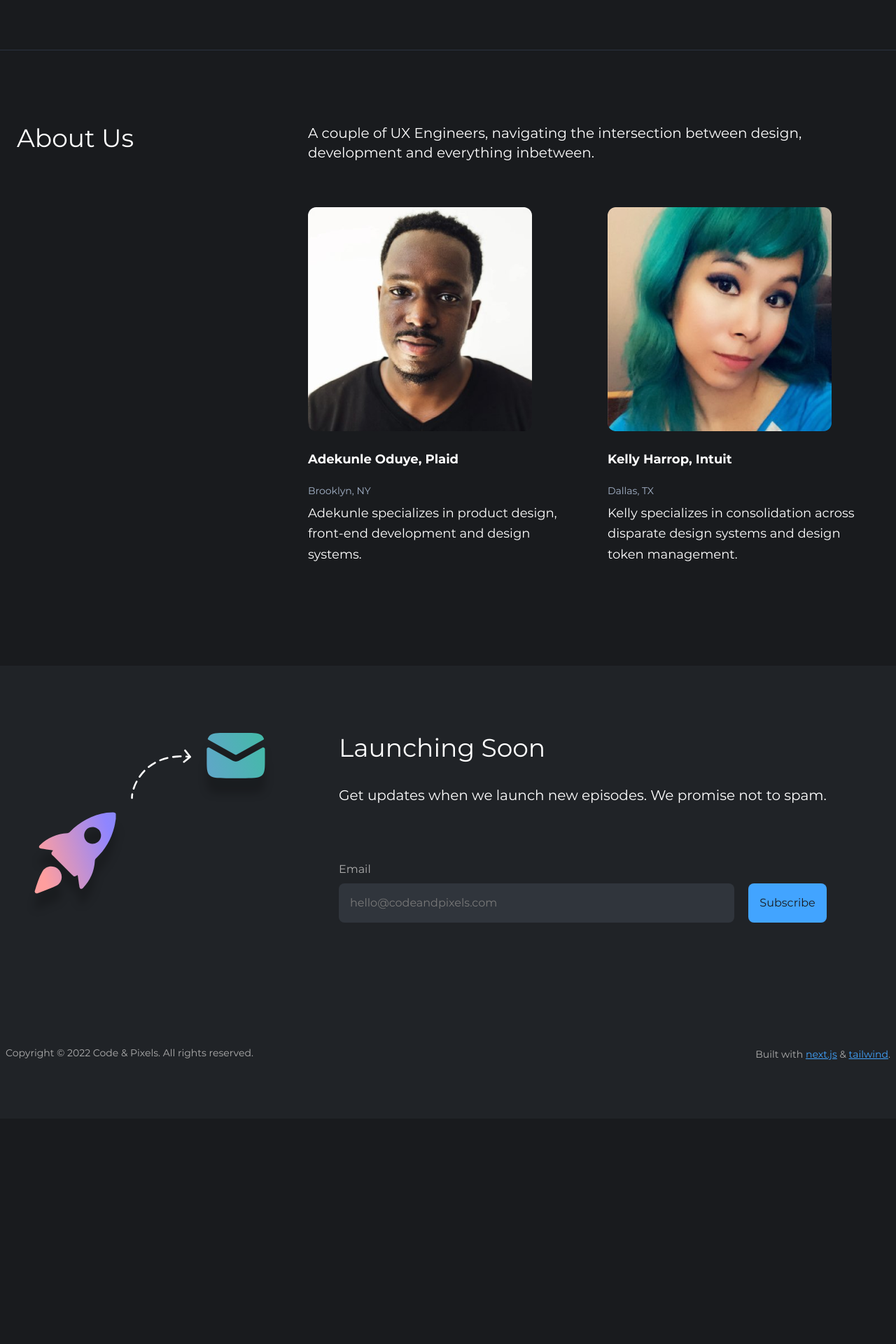
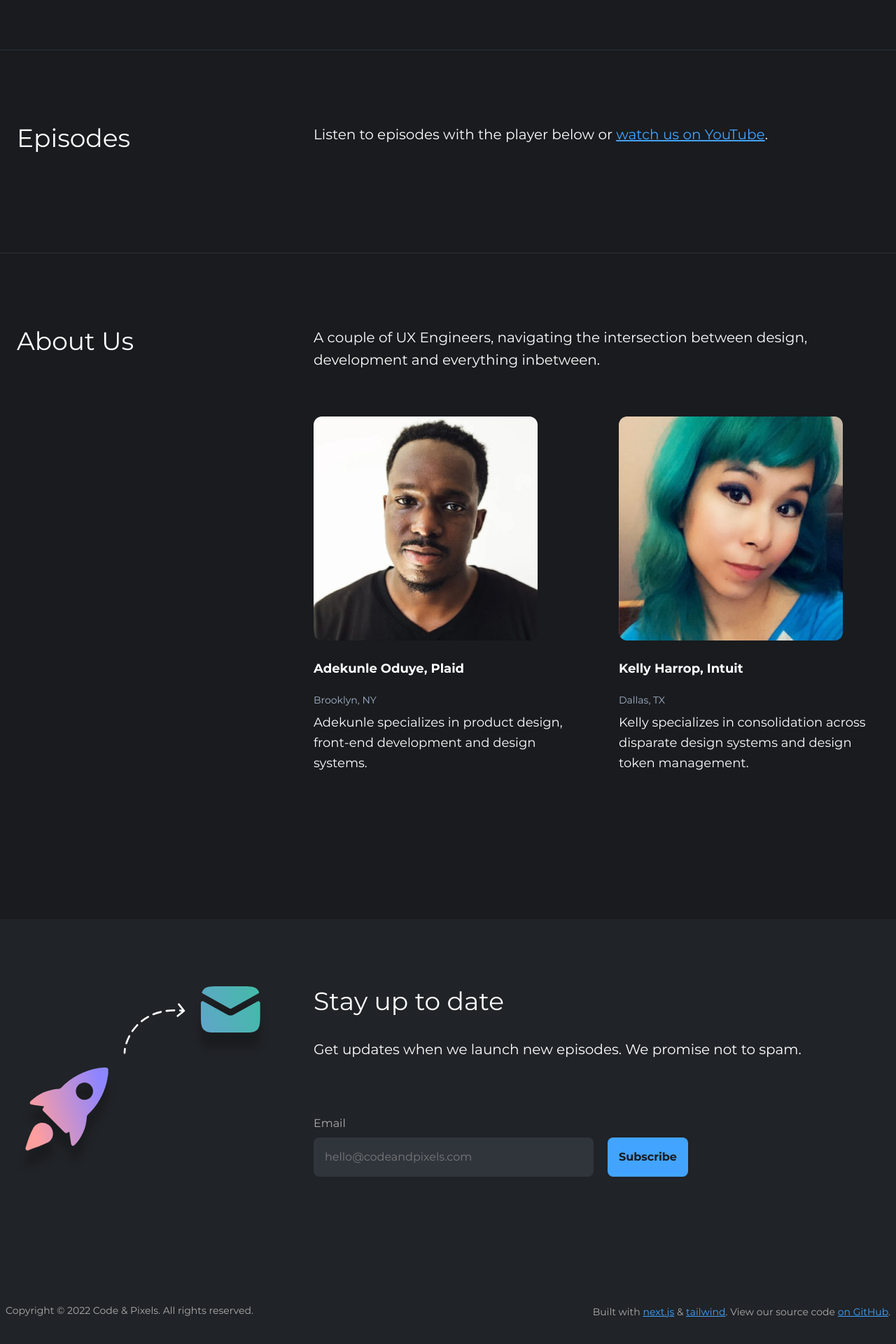
Before and after one commit to Code-And-Pixels-Podcast/website, a Next.js app: page / in a window 1280 px wide. Shown: the part 650-2570 px from the top of the page at 70% size. Before the commit the page ends 2248 px from the top, so only its background shows below. Built offline with nearby package versions, Linux system fonts and the light colour scheme.

Commit message:
adding episodes and cleaning up layout

```diff
--- a/src/pages/index.js
+++ b/src/pages/index.js
@@ -1,8 +1,7 @@
 import { useState } from "react";
 import Image from "next/image";
 
-import { GoMarkGithub } from "react-icons/go";
-import { AiOutlineTwitter } from "react-icons/ai";
+import { AiOutlineTwitter, AiFillYoutube } from "react-icons/ai";
 
 import Meta from "../components/Meta";
 
@@ -10,6 +9,8 @@ import HeaderImage from "/public/images/illustration-hero.svg";
 import SubscribeImage from "/public/images/illustration-subscribe.svg";
 
 import Hosts from "/public/_assets/data/hosts.json";
+
+import Script from "next/script";
 
 export default function Home() {
 	const [email, setEmail] = useState("");
@@ -42,25 +43,29 @@ export default function Home() {
 	}
 
 	return (
-		<div>
+		<>
+			{/* TODO: Update to use our podcast URL */}
+			<Script src="https://www.buzzsprout.com/231452.js?player=large&container_id=episodelist" />
 			<Meta />
 			<header className="pt-10 container mx-auto px-6">
 				<nav className="flex justify-between">
 					<Image width={157} height={58} src="/images/logo.svg" />
 					<ul className="social grid grid-flow-col gap-4">
 						<li className="hover:opacity-80 transition-opacity">
+							{/* TODO: Updaet with youtube link */}
 							<a
-								href="https://github.com/Code-And-Pixels-Podcast"
+								href="https://youtube.com/CodeandPixelsFM"
 								target={"_blank"}
 								rel="noreferrer noopener"
 								className="p-4 flex"
 							>
-								<GoMarkGithub
-									className="tc-base transition-colors"
-									size="1.6em"
+								<AiFillYoutube
+									className="tc-base w-8 transition-colors"
+									size="2em"
 								/>
 							</a>
 						</li>
+
 						<li className="hover:opacity-80 transition-opacity">
 							<a
 								href="https://twitter.com/CodeandPixelsFM"
@@ -91,6 +96,7 @@ export default function Home() {
 								href="https://twitter.com/adekunleoduye"
 								target={"_blank"}
 								rel="noreferrer noopener"
+								className="inline-block"
 							>
 								Adekunle Oduye
 							</a>{" "}
@@ -99,9 +105,10 @@ export default function Home() {
 								href="https://twitter.com/kellycodeschaos"
 								target={"_blank"}
 								rel="noreferrer noopener"
+								className="inline-block"
 							>
 								Kelly Harrop
-							</a>{" "}
+							</a>
 							.
 						</p>
 					</div>
@@ -112,18 +119,40 @@ export default function Home() {
 				<div className="container mx-auto py-10 md:px-0 my-16">
 					<hr className="border-t-gray-600" />
 				</div>
-				<section className="grid md:grid-cols-12 gap-4 container mx-auto pb-36 px-6 md:px-0'">
-					<div className="col-span-4">
+				<section className="grid md:grid-cols-3 container mx-auto px-6 gap-8  md:gap-10">
+					<div className="col-span-1">
+						<h2>Episodes</h2>
+					</div>
+					<div className="md:col-span-2">
+						<p className="leading-relaxed pb-12">
+							Listen to episodes with the player below or{" "}
+							{/* TODO: Update with Youtube channel link */}
+							<a href="#" target={"_blank"} rel="noreferrer noopener">
+								watch us on YouTube
+							</a>
+							.
+						</p>
+						<div id="episodelist" />
+					</div>
+				</section>
+				<div className="container mx-auto py-10 md:px-0 my-16">
+					<hr className="border-t-gray-600" />
+				</div>
+				<section className="grid md:grid-cols-3 gap-8 md:gap-10 container mx-auto pb-36 px-6 md:px-0'">
+					<div className="col-span-1">
 						<h2>About Us</h2>
 					</div>
-					<div className="col-span-8">
-						<p className="pb-16">
+					<div className="col-span-2">
+						<p className="pb-16 leading-relaxed">
 							A couple of UX Engineers, navigating the intersection between
 							design, development and everything inbetween.
 						</p>
-						<div className="grid md:grid-cols-2 gap-10">
+						<div className="grid md:grid-cols-2 gap-16">
 							{Hosts.map((host) => (
-								<article key={host.name.toLowerCase().replace(" ", "-")}>
+								<article
+									key={host.name.toLowerCase().replace(" ", "-")}
+									className="sm:mb-16"
+								>
 									<header>
 										<Image width={320} height={320} src={host.imgPath} />
 										<h3 className="font-sans-bold text-lg pt-5">
@@ -140,26 +169,28 @@ export default function Home() {
 					</div>
 				</section>
 				<section className="bg-gray-400">
-					<div className="container mx-auto flex flex-col md:flex-row py-12 md:py-24 gap-10 md:gap-20 px-6 md:px-0'">
-						<div>
-							<Image width={380} height={264} src={SubscribeImage} />
+					<div className="container md:grid md:grid-cols-3 px-6 mx-auto py-12 md:gap-10 py-10 md:py-24 md:px-0'">
+						<div className="col-span-1 flex justify-center mt-8 md:mt-0 mb-10 md:mb-0 md:mr-6 md:justify-start items-start md:w-auto">
+							<div className=" w-[250px] md:w-auto">
+								<Image layout="intrinsic" src={SubscribeImage} />
+							</div>
 						</div>
-						<div className="justify-self-end">
-							<h2>Launching Soon</h2>
+						<div className="col-span-2 text-center md:text-left">
+							<h2>Stay up to date</h2>
 							<p className="pt-8 text-xl mb-10">
 								Get updates when we launch new episodes. We promise not to spam.
 							</p>
 
 							<form
-								className="flex flex-col md:flex-row gap-5"
+								className="flex flex-col md:flex-row gap-5 text-left"
 								onSubmit={handleSubscribe}
 							>
-								<div className="flex flex-col pt-10 flex-1">
+								<div className="flex flex-col pt-10">
 									<label htmlFor="email" className="tc-darker">
 										Email
 									</label>
 									<input
-										className="mt-2 p-4 rounded-lg bg-gray-300 placeholder:text-gray-700"
+										className="mt-2 p-4 rounded-lg bg-gray-300 placeholder:text-gray-700 md:w-[400px]"
 										type="email"
 										name="email"
 										id="email"
@@ -172,7 +203,7 @@ export default function Home() {
 								<div className="flex items-end">
 									<button
 										type="submit"
-										className="rounded-lg bg-blue-500 p-4 text-gray-500 hover:bg-blue-600 transition-colors w-full md:w-auto"
+										className="rounded-lg bg-blue-500 font-sans-bold p-4 text-gray-500 hover:bg-blue-400 transition-colors w-full md:w-auto"
 									>
 										Subscribe
 									</button>
@@ -195,7 +226,7 @@ export default function Home() {
 			</main>
 
 			<footer className="bg-gray-400 pb-16">
-				<div className="container pt-20 mx-auto md:grid grid-cols-2 md:px-2 px-4 py-4">
+				<div className="container pt-20 text-center md:text-left mx-auto md:grid grid-cols-2 md:px-2 px-4 py-4">
 					<span className="tc-darker text-sm">
 						Copyright © 2022 Code & Pixels. All rights reserved.
 					</span>
@@ -218,11 +249,19 @@ export default function Home() {
 							>
 								tailwind
 							</a>
+							. View our source code{" "}
+							<a
+								href="https://github.com/Code-And-Pixels-Podcast"
+								target={"_blank"}
+								rel="noreferrer noopener"
+							>
+								on GitHub
+							</a>
 							.
 						</span>
 					</div>
 				</div>
 			</footer>
-		</div>
+		</>
 	);
 }
--- a/src/styles/globals.css
+++ b/src/styles/globals.css
@@ -20,7 +20,7 @@
 	}
 
 	a {
-		@apply text-blue-500 underline;
+		@apply text-blue-500 ease-in duration-200 underline hover:text-blue-400 hover:no-underline;
 	}
 
 	p {
--- a/tailwind.config.js
+++ b/tailwind.config.js
@@ -16,6 +16,7 @@ module.exports = {
 				700: "#797979",
 			},
 			blue: {
+				400: "#93C5FD",
 				500: "#42A4FF",
 				600: "#1F7DD4",
 			},
```
Also changed, not shown: 2 other files (tests, documents, lock files or other folders).
